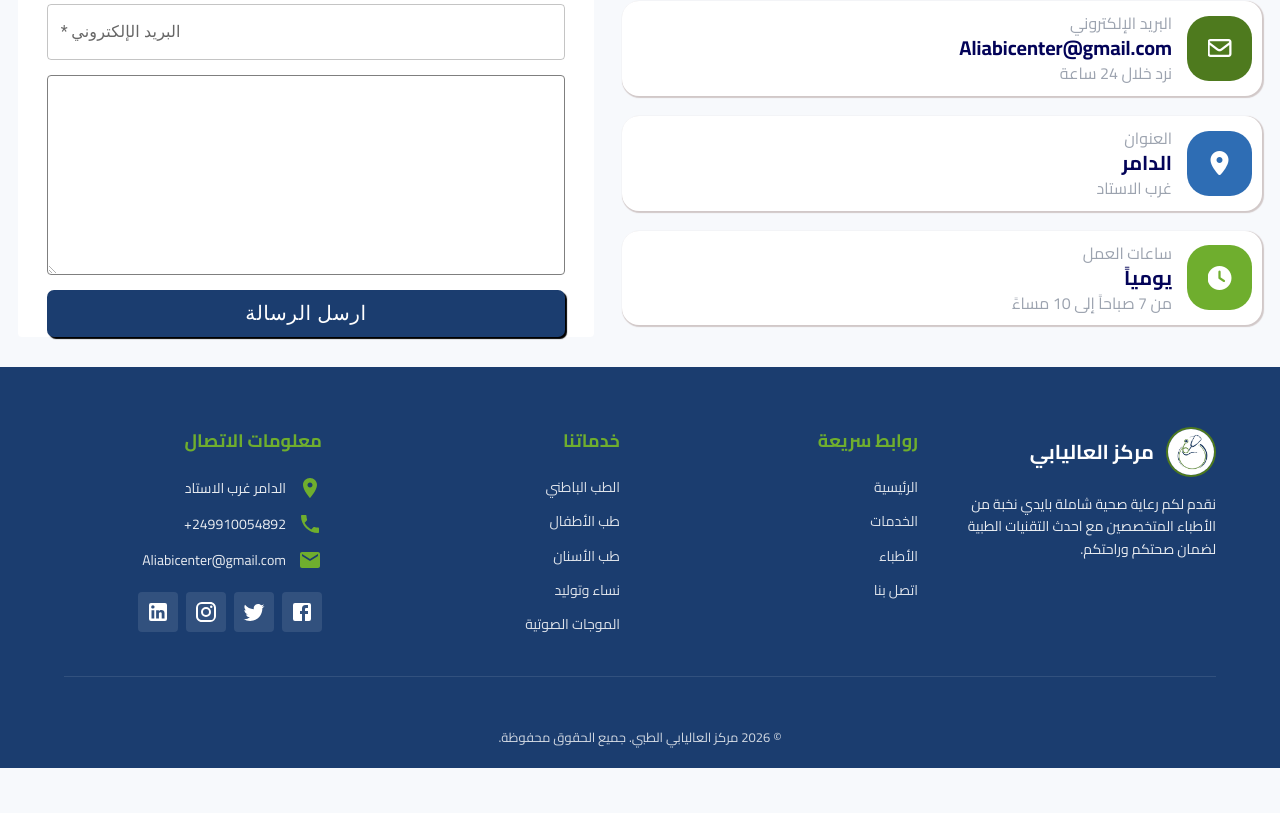
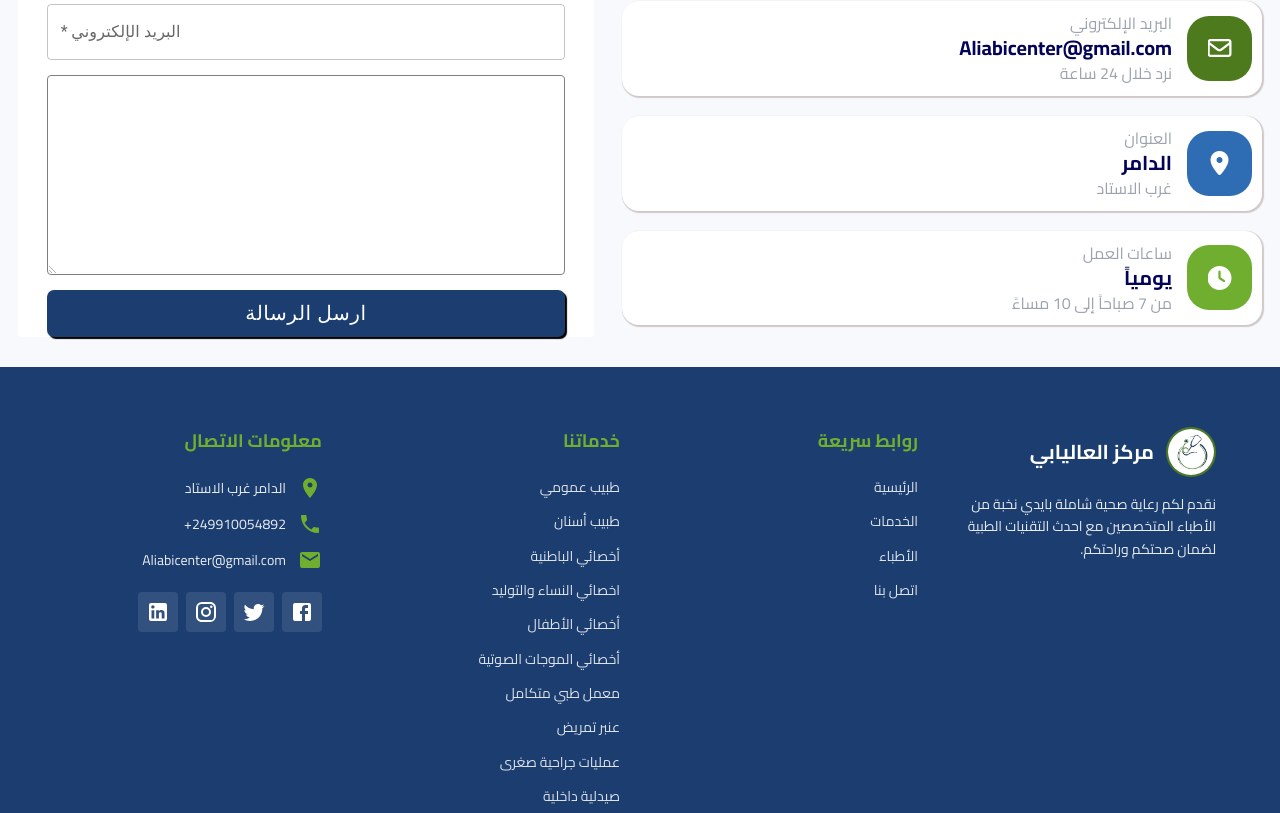
Before and after one commit to assadabdo/Full-Stack-Clinic-, a React (Vite) app: page / in a window 1280 px wide. Shown: the part 1984-2797 px from the top of the page. Before the commit the page ends 2752 px from the top, so only its background shows below. Built offline with nearby package versions, Linux system fonts and the light colour scheme; no server answers; the database is empty.

Commit message:
complete

```diff
--- a/src/components/Footer/Footer.jsx
+++ b/src/components/Footer/Footer.jsx
@@ -52,21 +52,16 @@ const Footer = () => {
           <div className="footer-section">
             <h3 className="footer-heading">خدماتنا</h3>
             <div className="footer-links">
-              <a href="#" className="footer-link">
-                الطب الباطني
-              </a>
-              <a href="#" className="footer-link">
-                طب الأطفال
-              </a>
-              <a href="#" className="footer-link">
-                طب الأسنان
-              </a>
-              <a href="#" className="footer-link">
-                نساء وتوليد
-              </a>
-              <a href="#" className="footer-link">
-                الموجات الصوتية
-              </a>
+              <span className="footer-link">طبيب عمومي</span>
+              <span className="footer-link">طبيب أسنان</span>
+              <span className="footer-link">أخصائي الباطنية</span>
+              <span className="footer-link">اخصائي النساء والتوليد</span>
+              <span className="footer-link">أخصائي الأطفال</span>
+              <span className="footer-link">أخصائي الموجات الصوتية</span>
+              <span className="footer-link">معمل طبي متكامل</span>
+              <span className="footer-link">عنبر تمريض</span>
+              <span className="footer-link">عمليات جراحية صغرى</span>
+              <span className="footer-link">صيدلية داخلية</span>
             </div>
           </div>
 
```
